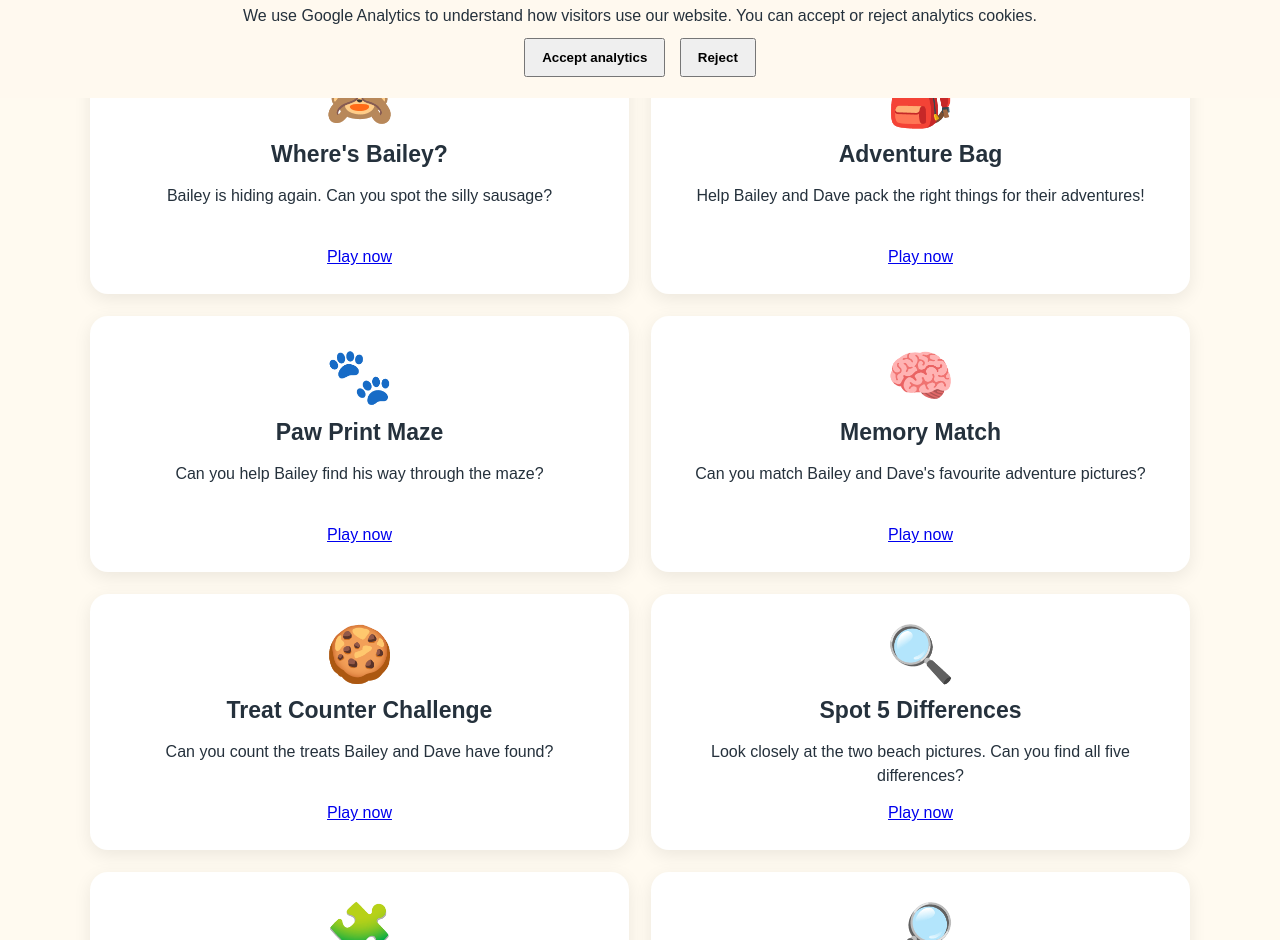
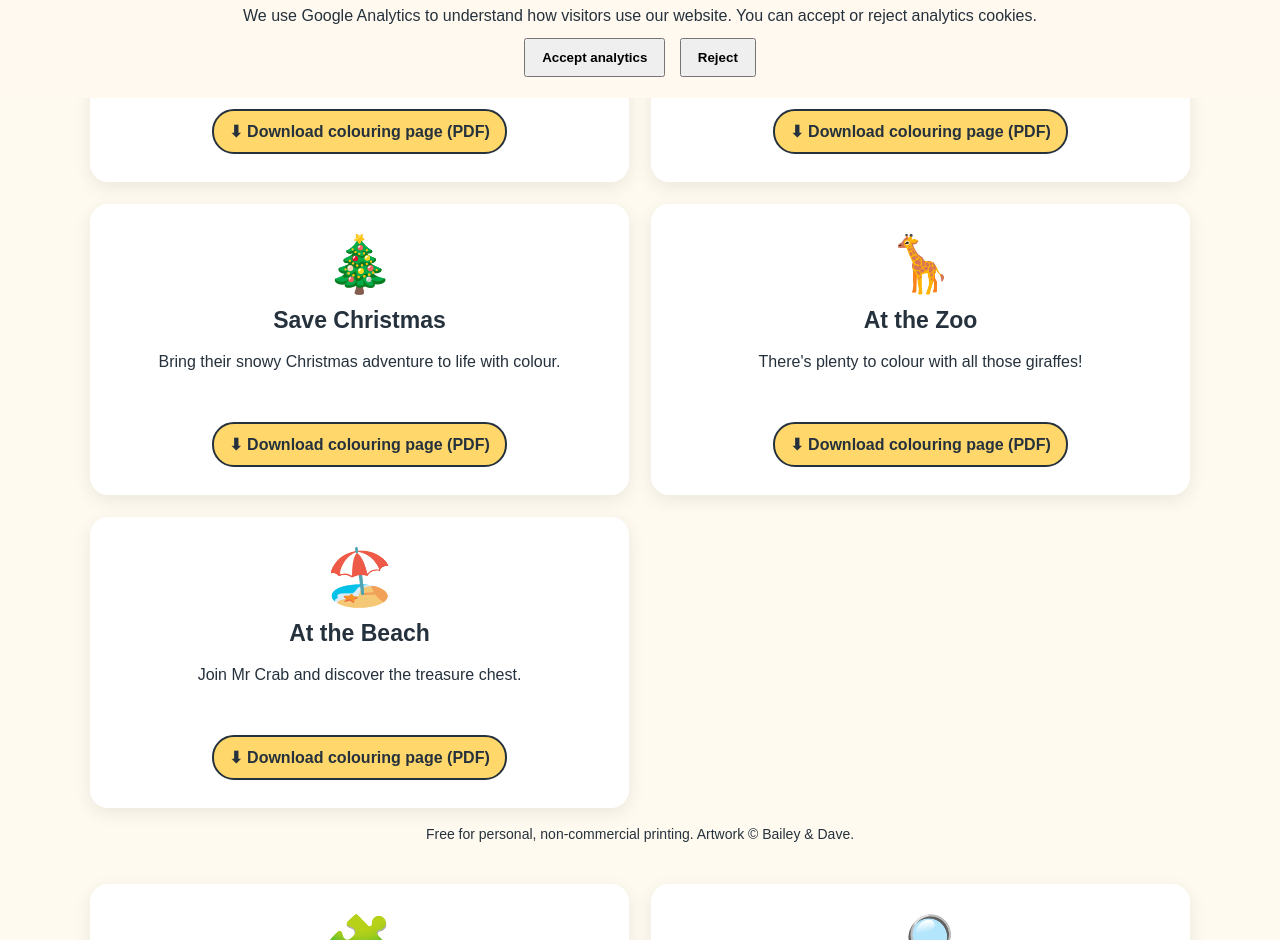
Before and after one commit to BaileyandDave/BaileyandDave, a plain HTML site: page activities.html in a window 1280 px wide. Shown: the part 702-1642 px from the top of the page. Drawn offline with Linux system fonts and the light colour scheme.

Commit message:
Add five free printable Bailey and Dave colouring pages

```diff
--- a/activities.html
+++ b/activities.html
@@ -217,6 +217,7 @@ footer .wrap{
   }
 }
 
+.colour-download{display:inline-block;background:#ffd76a;color:#25313c;border:2px solid #25313c;border-radius:22px;font-weight:bold;padding:11px 15px;text-decoration:none;margin-top:8px}.colour-download:hover,.colour-download:focus{background:#bdebd3}.colour-download:focus-visible{outline:3px solid #7764d8;outline-offset:3px}
 </style>
 </head>
 
@@ -258,6 +259,41 @@ footer .wrap{
 
   </section>
 
+
+  <section id="colouring-pages" aria-labelledby="colouring-title" style="margin:0 auto 42px;">
+    <div class="intro" style="margin-bottom:24px;">
+      <h2 id="colouring-title">🎨 Free Bailey &amp; Dave Colouring Pages</h2>
+      <p>Get your crayons ready! Download and print these five lovely adventures featuring Bailey the silly sausage and Dave the cheeky pug. All five pages are free to enjoy at home.</p>
+    </div>
+    <div class="activity-grid">
+      <div class="activity-card">
+        <div class="icon">🏠</div><h3>At Home</h3>
+        <p>Bailey and Dave are having fun outside their house.</p>
+        <a class="colour-download" href="bailey-dave-at-home.pdf" download="Bailey-and-Dave-At-Home.pdf">⬇ Download colouring page (PDF)</a>
+      </div>
+      <div class="activity-card">
+        <div class="icon">🦆</div><h3>At the Park</h3>
+        <p>Colour the dogs, ducks and their new friend.</p>
+        <a class="colour-download" href="bailey-dave-at-the-park.pdf" download="Bailey-and-Dave-At-the-Park.pdf">⬇ Download colouring page (PDF)</a>
+      </div>
+      <div class="activity-card">
+        <div class="icon">🎄</div><h3>Save Christmas</h3>
+        <p>Bring their snowy Christmas adventure to life with colour.</p>
+        <a class="colour-download" href="bailey-dave-christmas.pdf" download="Bailey-and-Dave-Christmas.pdf">⬇ Download colouring page (PDF)</a>
+      </div>
+      <div class="activity-card">
+        <div class="icon">🦒</div><h3>At the Zoo</h3>
+        <p>There's plenty to colour with all those giraffes!</p>
+        <a class="colour-download" href="bailey-dave-at-the-zoo.pdf" download="Bailey-and-Dave-At-the-Zoo.pdf">⬇ Download colouring page (PDF)</a>
+      </div>
+      <div class="activity-card">
+        <div class="icon">🏖️</div><h3>At the Beach</h3>
+        <p>Join Mr Crab and discover the treasure chest.</p>
+        <a class="colour-download" href="bailey-dave-at-the-beach.pdf" download="Bailey-and-Dave-At-the-Beach.pdf">⬇ Download colouring page (PDF)</a>
+      </div>
+    </div>
+    <p style="text-align:center;font-size:14px;margin-top:18px;">Free for personal, non-commercial printing. Artwork © Bailey &amp; Dave.</p>
+  </section>
 
   <section class="activity-grid">
 <div class="activity-card">
```
